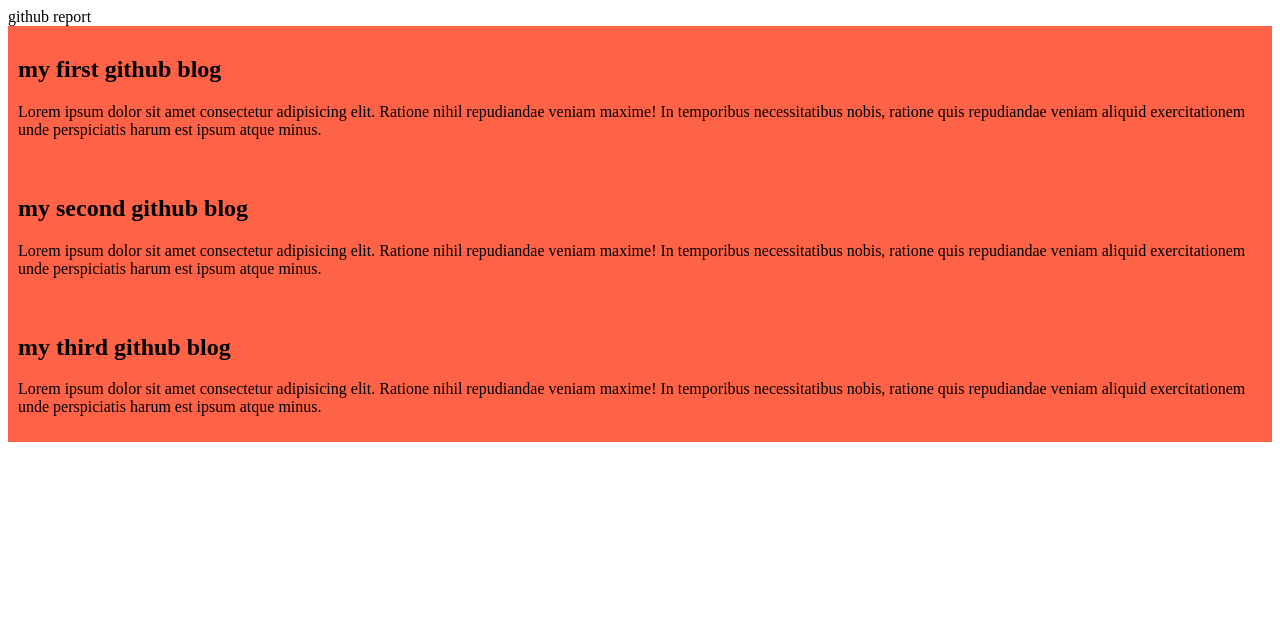
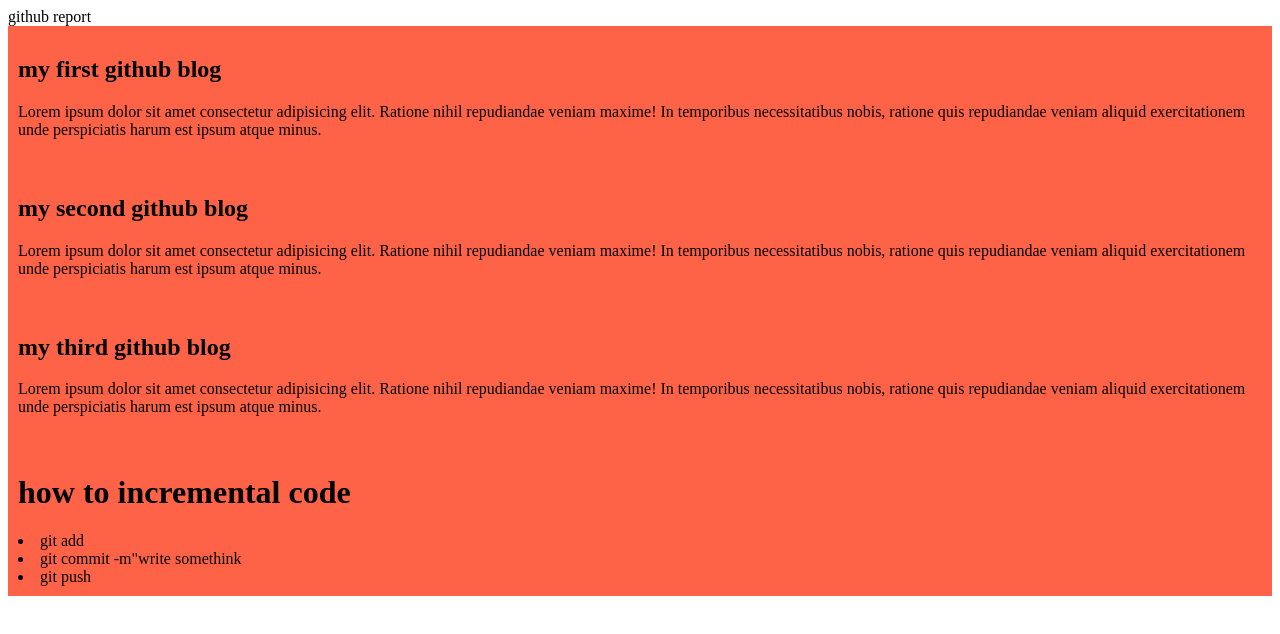
Before and after one commit to iatoha/my-first-github-report, a plain HTML site: page index2.html in a window 1280 px wide. Drawn offline with Linux system fonts and the light colour scheme.

Commit message:
this is 3rd add

```diff
--- a/index2.html
+++ b/index2.html
@@ -20,4 +20,10 @@
     <h2>my third github blog</h2>
     <p>Lorem ipsum dolor sit amet consectetur adipisicing elit. Ratione nihil repudiandae veniam maxime! In temporibus necessitatibus nobis, ratione quis repudiandae veniam aliquid exercitationem unde perspiciatis harum est ipsum atque minus.</p>
 </div>
+<div>
+    <h1>how to incremental code</h1>
+    <li>git add</li>
+    <li>git commit -m"write somethink</li>
+    <li>git push</li>
+</div>
 </html>
```
